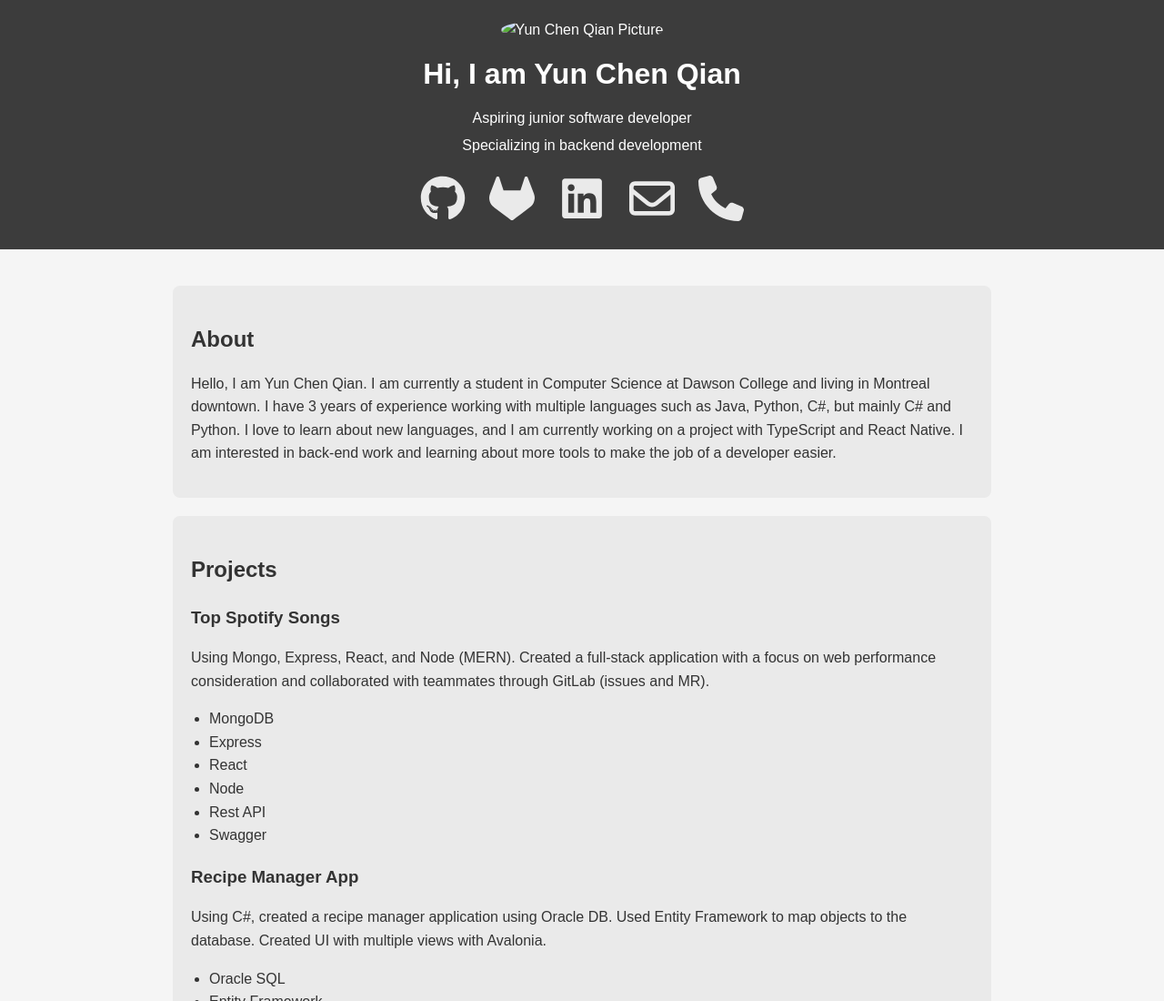
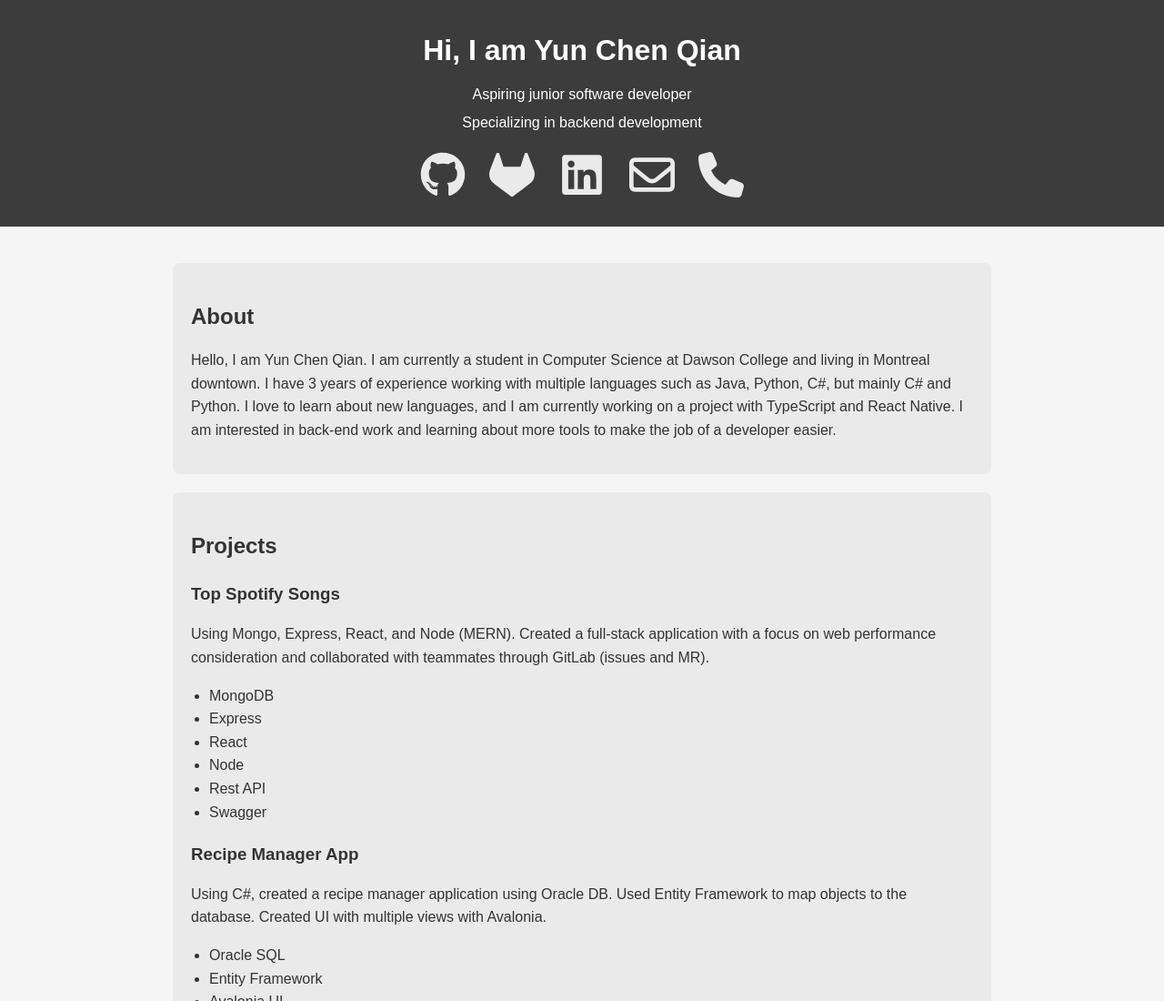
Before and after one commit to pmflf/pmflf.github.io, a plain HTML site: page index.html in a window 1280 px wide. Shown: the top 1100 px of the page at 91% size. Drawn offline with Linux system fonts and the light colour scheme.

Commit message:
Update index.html

```diff
--- a/index.html
+++ b/index.html
@@ -102,7 +102,6 @@
 <body>
 
 <header>
-    <img src="your-image.jpg" alt="Yun Chen Qian Picture">
     <h1>Hi, I am Yun Chen Qian</h1>
     <p>Aspiring junior software developer</p>
     <p>Specializing in backend development</p>
```
